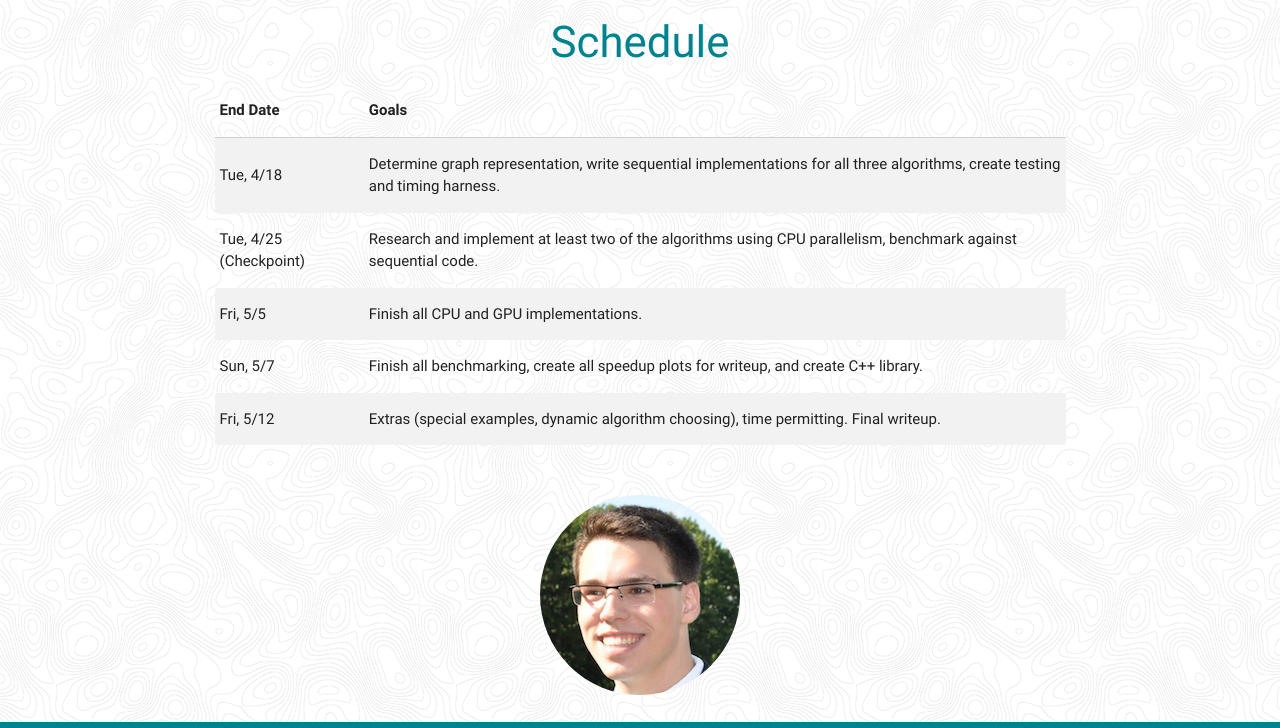
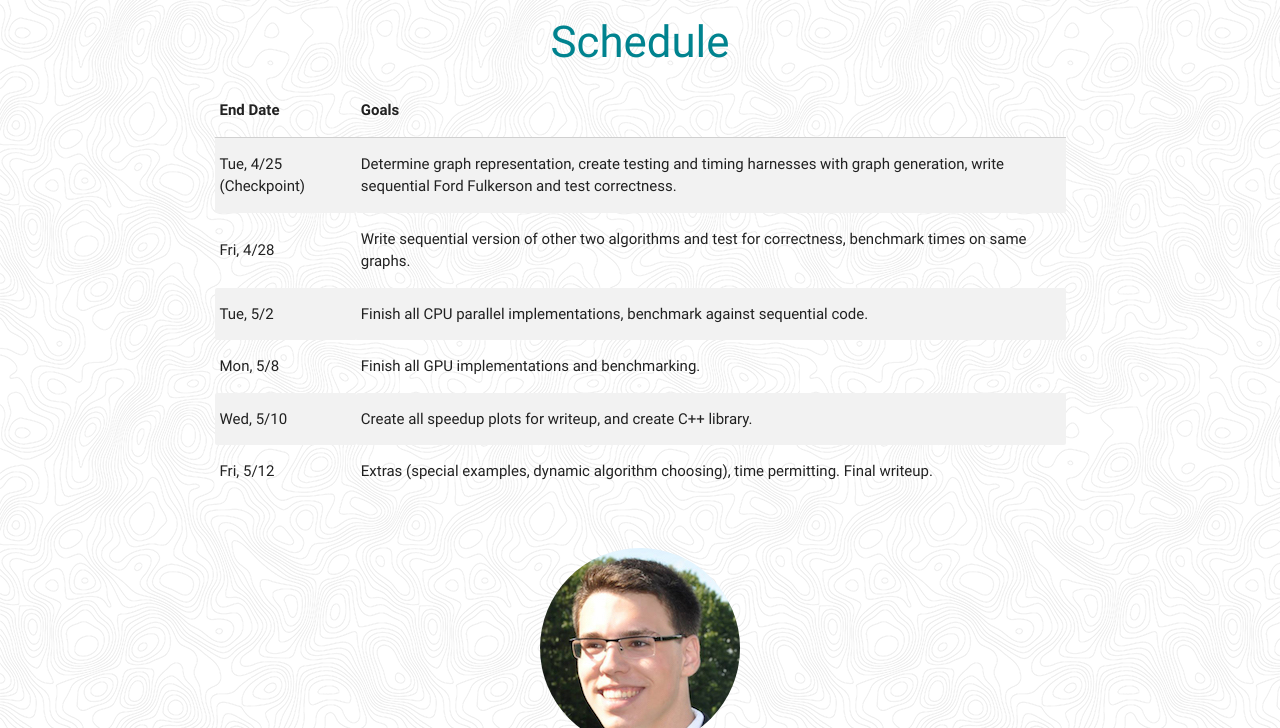
Before and after one commit to vulq/site, a plain HTML site: page flows.html in a window 1280 px wide. Shown: the part 2122-2850 px from the top of the page. Drawn offline with nearby package versions, Linux system fonts and the light colour scheme.

Commit message:
Updated schedule.

```diff
--- a/flows.html
+++ b/flows.html
@@ -107,20 +107,24 @@
 
         <tbody>
           <tr>
-            <td>Tue, 4/18</td>
-            <td>Determine graph representation, write sequential implementations for all three algorithms, create testing and timing harness.</td>
+            <td>Tue, 4/25 (Checkpoint)</td>
+            <td>Determine graph representation, create testing and timing harnesses with graph generation, write sequential Ford Fulkerson and test correctness.</td>
           </tr>
           <tr>
-            <td>Tue, 4/25 (Checkpoint)</td>
-            <td>Research and implement at least two of the algorithms using CPU parallelism, benchmark against sequential code.</td>
+            <td>Fri, 4/28</td>
+            <td>Write sequential version of other two algorithms and test for correctness, benchmark times on same graphs.</td>
           </tr>
           <tr>
-            <td>Fri, 5/5</td>
-            <td>Finish all CPU and GPU implementations.</td>
+            <td>Tue, 5/2</td>
+            <td>Finish all CPU parallel implementations, benchmark against sequential code.</td>
           </tr>
           <tr>
-            <td>Sun, 5/7</td>
-            <td>Finish all benchmarking, create all speedup plots for writeup, and create C++ library.</td>
+            <td>Mon, 5/8</td>
+            <td>Finish all GPU implementations and benchmarking.</td>
+          </tr>
+          <tr>
+            <td>Wed, 5/10</td>
+            <td>Create all speedup plots for writeup, and create C++ library.</td>
           </tr>
           <tr>
             <td>Fri, 5/12</td>
```
